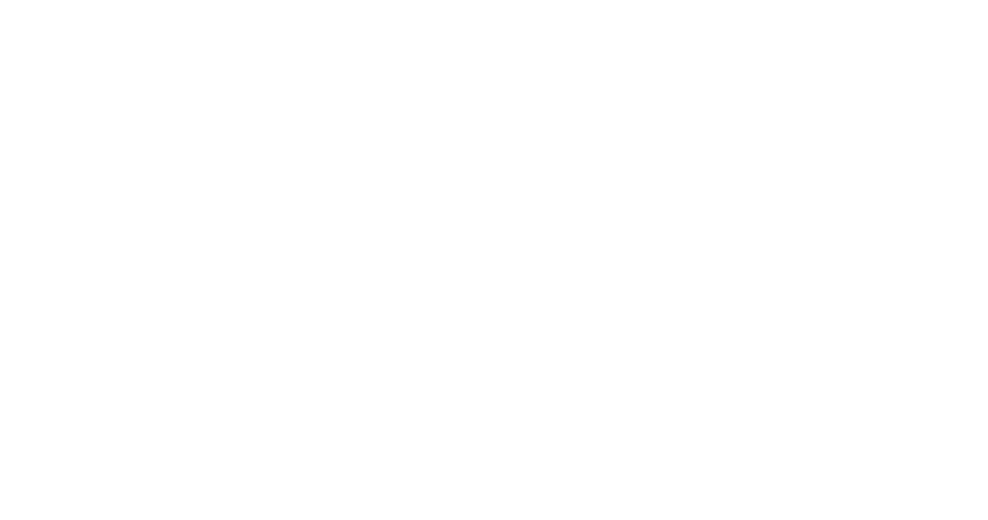
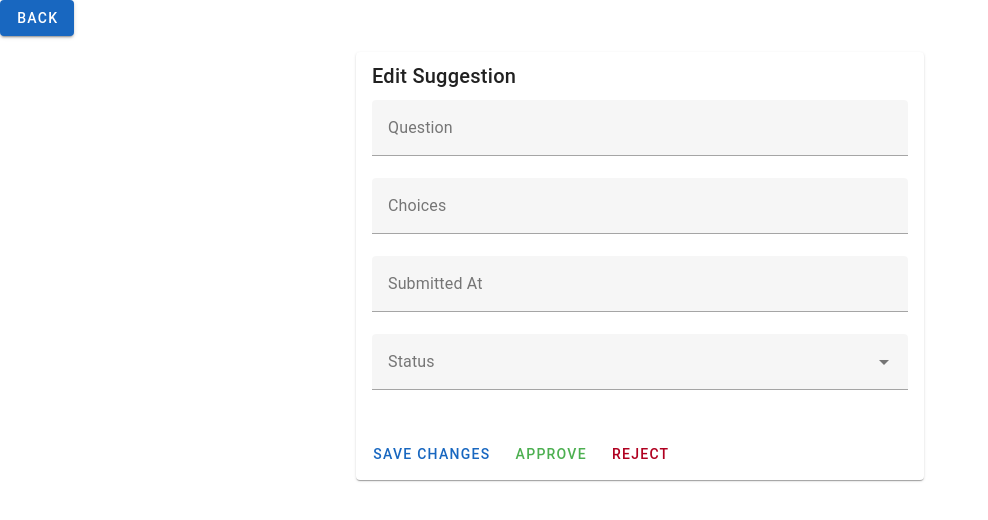
Before and after one commit to kstoneberg/PollParade, a Vue app: page /edit-suggestion in a window 1280 px wide. Before the commit this address had no page. Shown: the top 520 px of the page, without its empty margins (0-988 px from the left). Built offline with nearby package versions, Linux system fonts and the light colour scheme.

Commit message:
Set up ability to edit suggestions

```diff
--- a/src/components/ButtonMenu.vue
+++ b/src/components/ButtonMenu.vue
@@ -1,5 +1,5 @@
 <template>
-  <v-dialog max-width="500">
+  <v-dialog max-width="300">
     <!-- Activator (Menu Icon) -->
     <template v-slot:activator="{ props: activatorProps }">
       <v-btn
@@ -14,7 +14,21 @@
 
     <!-- Dialog Content -->
     <template v-slot:default="{ isActive }">
-      <v-card>
+      <v-card color="primary">
+
+        <!-- Close Button -->
+        <v-btn
+          icon
+          @click="isActive.value = false"
+          class="close-btn"
+          outlined
+          :size="25"
+        >
+        <v-icon :size="25">
+            mdi-close
+          </v-icon>
+        </v-btn>
+
         <!-- Remove fixed height and unnecessary v-container -->
         <v-card-title class="text-h5 text-center">
           Poll Parade
@@ -28,7 +42,7 @@
               <!-- View Poll History Button -->
               <v-btn
                 @click="$emit('view-history')"
-                color="primary"
+                color="secondary"
                 width="200"
                 class="mb-2"
               >
@@ -38,7 +52,7 @@
               <!-- Suggest a Poll Button -->
               <v-btn
                 @click="$emit('suggest-poll')"
-                color="primary"
+                color="secondary"
                 width="200"
                 class="mb-2"
               >
@@ -48,11 +62,21 @@
               <!-- More Info Button -->
               <v-btn
                 @click="showInfo"
-                color="primary"
+                color="secondary"
                 width="200"
                 class="mb-2"
               >
                 More Info
+              </v-btn>
+
+              <!--Manage Suggestions Button-->
+              <v-btn
+                @click="$router.push('/manage-suggestions')"
+                color="error"
+                width="200"
+                class="mb-2"
+              >
+                Manage Suggestions
               </v-btn>
 
               <!-- Clear Cookies Button -->
@@ -93,11 +117,6 @@
           </template>
         </v-card-text>
 
-        <!-- Close Button -->
-        <v-card-actions>
-          <v-spacer></v-spacer>
-          <v-btn text @click="isActive.value = false">Close</v-btn>
-        </v-card-actions>
       </v-card>
     </template>
   </v-dialog>
@@ -126,3 +145,11 @@ export default {
   }
 };
 </script>
+
+<style scoped>
+.close-btn {
+  position: absolute;
+  top: 10px;
+  right: 10px;
+}
+</style>
--- /dev/null
+++ b/src/components/EditSuggestion.vue
@@ -0,0 +1,80 @@
+<template>
+    <v-btn @click="$router.push('/manage-suggestions')" color="primary">Back</v-btn>
+    <v-container class="edit-suggestion">
+        <v-card>
+            <v-card-title>Edit Suggestion</v-card-title>
+            <v-card-text>
+                <v-form>
+                    <v-text-field
+                        v-model="editableSuggestion.question"
+                        label="Question"
+                        outlined
+                    ></v-text-field>
+                    <v-text-field
+                        v-model="editableSuggestion.choices"
+                        label="Choices"
+                        outlined
+                    ></v-text-field>
+                    <v-text-field
+                        v-model="editableSuggestion.submittedAt"
+                        label="Submitted At"
+                        outlined
+                        readonly
+                    ></v-text-field>
+                    <v-select
+                        v-model="editableSuggestion.status"
+                        :items="statusOptions"
+                        label="Status"
+                        outlined
+                    ></v-select>
+                </v-form>
+            </v-card-text>
+            <v-card-actions>
+                <v-btn color="primary" @click="saveChanges">Save Changes</v-btn>
+                <v-btn color="success" @click="handleApproval">Approve</v-btn>
+                <v-btn color="error" @click="handleRejection">Reject</v-btn>
+            </v-card-actions>
+        </v-card>
+    </v-container>
+</template>
+
+<script>
+export default {
+    name: 'EditSuggestion',
+    props: {
+        suggestion: {
+            type: Object,
+            required: true
+        }
+    },
+    data() {
+        return {
+            editableSuggestion: { ...this.suggestion },
+            statusOptions: ['pending', 'approved', 'rejected']
+        };
+    },
+    methods: {
+        saveChanges() {
+            // Logic to save changes to the suggestion
+            this.$emit('update-suggestion', this.editableSuggestion);
+        },
+        handleApproval() {
+            // Logic to approve the suggestion and add to Poll database
+            this.editableSuggestion.status = 'approved';
+            this.$emit('approve-suggestion', this.editableSuggestion);
+        },
+        handleRejection() {
+            // Logic to reject the suggestion and delete from suggestion database
+            this.editableSuggestion.status = 'rejected';
+            this.$emit('reject-suggestion', this.editableSuggestion);
+        }
+    }
+};
+</script>
+
+<style scoped>
+.edit-suggestion {
+    max-width: 600px;
+    margin: 0 auto;
+}
+</style>
--- /dev/null
+++ b/src/components/ManageSuggestions.vue
@@ -0,0 +1,83 @@
+<template>
+  <v-app>
+    <div>
+      <v-btn @click="$router.push('/')" color="primary">Back</v-btn>
+      <h1 class="manage-title">Manage Suggestions</h1>
+      <div class="suggested-polls">
+        <v-btn
+          class="view-poll-suggestion-button"
+          v-for="suggestion in suggestions"
+          :key="suggestion.question"
+          @click="loadEditSuggestion(suggestion.question)"
+          color="success"
+        >
+          <strong>{{ suggestion.question }}</strong>
+      </v-btn>
+      </div>
+    </div>
+  </v-app>
+</template>
+
+  <script>
+  import axios from 'axios';
+
+  export default {
+    data() {
+      return {
+        suggestions: [], // Array to hold poll data
+      };
+    },
+    created() {
+      this.fetchSuggestions();
+    },
+    methods: {
+      async fetchSuggestions() {
+        try {
+          const response = await axios.get('http://localhost:5656/suggestions');
+          console.log(response.data);
+          this.suggestions = response.data;
+        } catch (error) {
+          console.error('Failed to fetch suggestions:', error);
+        }
+      },
+      async loadEditSuggestion(suggestion) {
+        this.$router.push({ name: 'EditSuggestion', params: { suggestion } });
+      }
+    }
+  };
+  </script>
+
+  <style scoped>
+  .history-container {
+    display: flex;
+    flex-direction: column;
+    justify-content: center;
+    align-items: center;
+    height: 100vh; /* Full viewport height */
+  }
+
+  .manage-title {
+    font-size: 24px;
+    margin-bottom: 40px;
+    text-align: center;
+  }
+
+  .suggested-polls {
+    display: flex;
+    flex-direction: column;
+    align-items: center;
+  }
+
+  .view-poll-suggestion-button {
+    margin: 10px;
+    padding: 20px;
+    border-radius: 0px;
+    align-content: center;
+    border: none;
+    cursor: pointer;
+  }
+
+  .view-poll-suggestion-button:hover {
+    background-color: #0056b3;
+  }
+  </style>
--- a/src/components/Poll.vue
+++ b/src/components/Poll.vue
@@ -15,7 +15,6 @@
     </v-container>
 
     <div class="poll">
-
       <canvas id="bgCanvas"></canvas>
       <div style="position: relative; z-index: 1;">
         <transition name="flip" mode="out-in">
--- a/src/components/PollSuggestForm.vue
+++ b/src/components/PollSuggestForm.vue
@@ -1,6 +1,14 @@
 <template>
     <v-app>
         <v-container>
+
+            <!-- Back Button -->
+            <v-row justify="left">
+                <v-col cols="4" md="1" class="text-center">
+                    <v-btn color="primary" class="mt-2" @click="$router.push('/')">Back</v-btn>
+                </v-col>
+            </v-row>
+
             <div v-if="!suggestedAlready">
                 <v-form v-model="valid" ref="form">
                     <!--Title-->
--- a/src/router/index.js
+++ b/src/router/index.js
@@ -5,6 +5,8 @@ import PollHistory from '../components/PollHistory.vue';
 import YesterdaysResults from '../components/YesterdaysResults.vue';
 import PastPollResults from '../components/PastPollResults.vue';
 import PollSuggestForm from '../components/PollSuggestForm.vue';
+import ManageSuggestions from '../components/ManageSuggestions.vue';
+import EditSuggestion from '../components/EditSuggestion.vue';
 
 
 const routes = [
@@ -32,6 +34,16 @@ const routes = [
     path: '/PollSuggestForm',
     name: 'PollSuggestForm',
     component: PollSuggestForm,
+  },
+  {
+    path: '/manage-suggestions',
+    name: 'ManageSuggestions',
+    component: ManageSuggestions,
+  },
+  {
+    path: '/edit-suggestion',
+    name: 'EditSuggestion',
+    component: EditSuggestion,
   }
 ];
 
```
Also changed, not shown: 1 other file (tests, documents, lock files or other folders).
